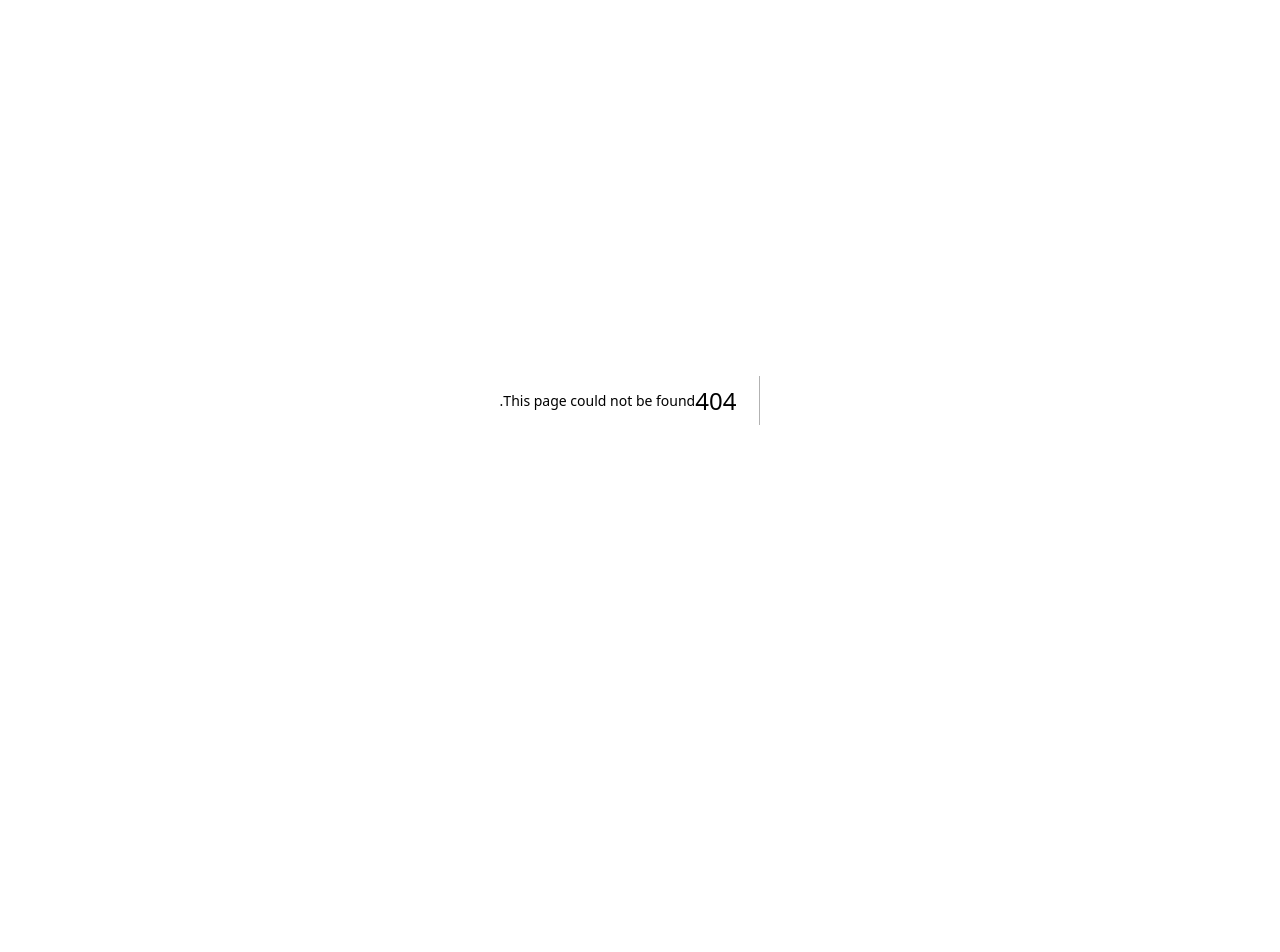
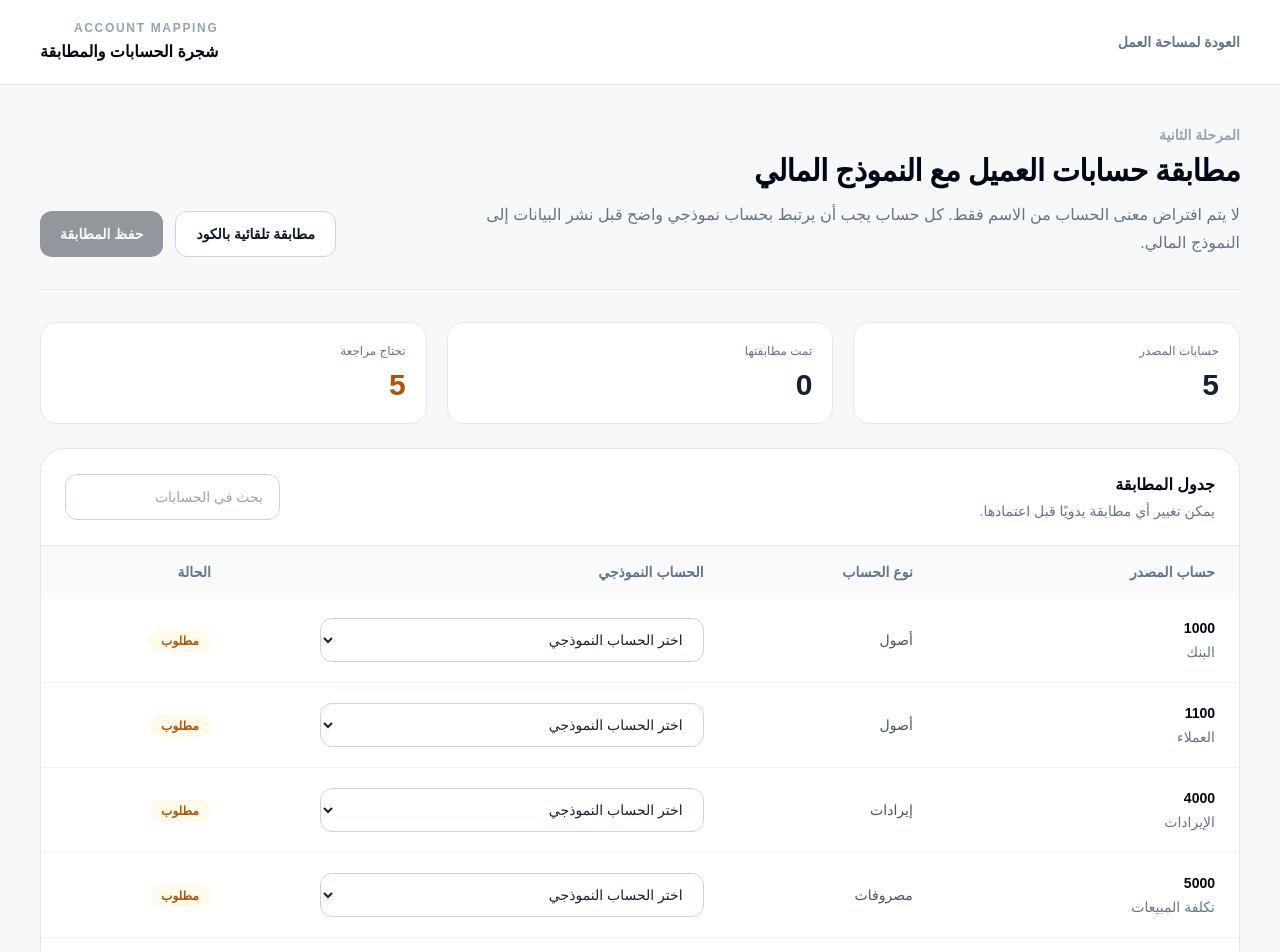
Before and after one commit to khaledhamada1996/FPA-saas-platform, a Next.js app: page /workspace/data/accounts in a window 1280 px wide. Before the commit this address had no page. Shown: the top 952 px of the page. Before the commit the page ends 800 px from the top, so only its background shows below. Built offline with nearby package versions, Linux system fonts and the light colour scheme.

Commit message:
feat: add chart of accounts and mapping preparation screen

```diff
--- /dev/null
+++ b/src/app/workspace/data/accounts/page.tsx
@@ -0,0 +1,121 @@
+"use client";
+
+import { useMemo, useState } from "react";
+
+type Account = {
+  sourceCode: string;
+  sourceName: string;
+  type: string;
+  mappedCode: string;
+  mappedName: string;
+};
+
+const initialAccounts: Account[] = [
+  { sourceCode: "1000", sourceName: "البنك", type: "أصول", mappedCode: "", mappedName: "" },
+  { sourceCode: "1100", sourceName: "العملاء", type: "أصول", mappedCode: "", mappedName: "" },
+  { sourceCode: "4000", sourceName: "الإيرادات", type: "إيرادات", mappedCode: "", mappedName: "" },
+  { sourceCode: "5000", sourceName: "تكلفة المبيعات", type: "مصروفات", mappedCode: "", mappedName: "" },
+  { sourceCode: "6000", sourceName: "المصروفات التشغيلية", type: "مصروفات", mappedCode: "", mappedName: "" },
+];
+
+const targetAccounts = [
+  { code: "1000", name: "النقدية والبنوك", type: "أصول" },
+  { code: "1100", name: "الذمم المدينة", type: "أصول" },
+  { code: "4000", name: "الإيرادات", type: "إيرادات" },
+  { code: "5000", name: "تكلفة المبيعات", type: "مصروفات" },
+  { code: "6000", name: "المصروفات التشغيلية", type: "مصروفات" },
+];
+
+export default function AccountsMappingPage() {
+  const [accounts, setAccounts] = useState(initialAccounts);
+  const [query, setQuery] = useState("");
+  const [saved, setSaved] = useState(false);
+
+  const filtered = useMemo(() => {
+    const q = query.trim().toLowerCase();
+    if (!q) return accounts;
+    return accounts.filter((account) => `${account.sourceCode} ${account.sourceName}`.toLowerCase().includes(q));
+  }, [accounts, query]);
+
+  const mappedCount = accounts.filter((account) => account.mappedCode).length;
+
+  function autoMap() {
+    setAccounts((current) => current.map((account) => {
+      const match = targetAccounts.find((target) => target.code === account.sourceCode);
+      return match ? { ...account, mappedCode: match.code, mappedName: match.name } : account;
+    }));
+    setSaved(false);
+  }
+
+  function clearMapping(index: number) {
+    setAccounts((current) => current.map((account) => account.sourceCode === index.toString() ? account : account));
+  }
+
+  function setMapping(sourceCode: string, value: string) {
+    const target = targetAccounts.find((item) => item.code === value);
+    setAccounts((current) => current.map((account) => account.sourceCode === sourceCode
+      ? { ...account, mappedCode: target?.code ?? "", mappedName: target?.name ?? "" }
+      : account));
+    setSaved(false);
+  }
+
+  return (
+    <main className="min-h-screen bg-[#f7f8fa] text-[#172033]">
+      <header className="border-b border-slate-200 bg-white">
+        <div className="mx-auto flex max-w-[1500px] items-center justify-between px-6 py-5 lg:px-10">
+          <a href="/workspace" className="text-sm font-semibold text-slate-500 hover:text-slate-950">العودة لمساحة العمل</a>
+          <div className="text-right"><p className="text-xs font-bold tracking-[0.14em] text-slate-400">ACCOUNT MAPPING</p><h1 className="mt-1 font-bold text-slate-950">شجرة الحسابات والمطابقة</h1></div>
+        </div>
+      </header>
+
+      <section className="mx-auto max-w-[1500px] px-6 py-10 lg:px-10">
+        <div className="flex flex-col justify-between gap-5 border-b border-slate-200 pb-8 md:flex-row md:items-end">
+          <div>
+            <p className="text-sm font-bold text-slate-400">المرحلة الثانية</p>
+            <h2 className="mt-2 text-3xl font-bold tracking-tight text-slate-950">مطابقة حسابات العميل مع النموذج المالي</h2>
+            <p className="mt-3 max-w-3xl leading-7 text-slate-500">لا يتم افتراض معنى الحساب من الاسم فقط. كل حساب يجب أن يرتبط بحساب نموذجي واضح قبل نشر البيانات إلى النموذج المالي.</p>
+          </div>
+          <div className="flex gap-3">
+            <button type="button" onClick={autoMap} className="rounded-xl border border-slate-300 bg-white px-5 py-3 text-sm font-bold text-slate-900 hover:bg-slate-50">مطابقة تلقائية بالكود</button>
+            <button type="button" onClick={() => setSaved(true)} disabled={mappedCount !== accounts.length} className="rounded-xl bg-slate-950 px-5 py-3 text-sm font-bold text-white disabled:cursor-not-allowed disabled:opacity-40">حفظ المطابقة</button>
+          </div>
+        </div>
+
+        <div className="mt-8 grid gap-5 md:grid-cols-3">
+          <div className="rounded-2xl border border-slate-200 bg-white p-5"><p className="text-xs text-slate-500">حسابات المصدر</p><p className="mt-2 text-3xl font-bold">{accounts.length}</p></div>
+          <div className="rounded-2xl border border-slate-200 bg-white p-5"><p className="text-xs text-slate-500">تمت مطابقتها</p><p className="mt-2 text-3xl font-bold">{mappedCount}</p></div>
+          <div className="rounded-2xl border border-slate-200 bg-white p-5"><p className="text-xs text-slate-500">تحتاج مراجعة</p><p className="mt-2 text-3xl font-bold text-amber-700">{accounts.length - mappedCount}</p></div>
+        </div>
+
+        <section className="mt-6 overflow-hidden rounded-3xl border border-slate-200 bg-white shadow-sm">
+          <div className="flex flex-col gap-4 border-b border-slate-200 p-6 md:flex-row md:items-center md:justify-between">
+            <div><h3 className="font-bold text-slate-950">جدول المطابقة</h3><p className="mt-1 text-sm text-slate-500">يمكن تغيير أي مطابقة يدويًا قبل اعتمادها.</p></div>
+            <input value={query} onChange={(event) => setQuery(event.target.value)} placeholder="بحث في الحسابات" className="rounded-xl border border-slate-300 px-4 py-3 text-sm outline-none focus:border-slate-700" />
+          </div>
+          <div className="overflow-x-auto">
+            <table className="w-full min-w-[850px] text-right text-sm">
+              <thead className="bg-slate-50 text-slate-500"><tr><th className="px-6 py-4 font-semibold">حساب المصدر</th><th className="px-6 py-4 font-semibold">نوع الحساب</th><th className="px-6 py-4 font-semibold">الحساب النموذجي</th><th className="px-6 py-4 font-semibold">الحالة</th></tr></thead>
+              <tbody className="divide-y divide-slate-100">
+                {filtered.map((account) => (
+                  <tr key={account.sourceCode}>
+                    <td className="px-6 py-5"><p className="font-bold text-slate-950">{account.sourceCode}</p><p className="mt-1 text-slate-500">{account.sourceName}</p></td>
+                    <td className="px-6 py-5 text-slate-600">{account.type}</td>
+                    <td className="px-6 py-5">
+                      <select value={account.mappedCode} onChange={(event) => setMapping(account.sourceCode, event.target.value)} className="w-full max-w-sm rounded-xl border border-slate-300 bg-white px-4 py-3 outline-none focus:border-slate-700">
+                        <option value="">اختر الحساب النموذجي</option>
+                        {targetAccounts.map((target) => <option key={target.code} value={target.code}>{target.code} — {target.name}</option>)}
+                      </select>
+                    </td>
+                    <td className="px-6 py-5">{account.mappedCode ? <span className="rounded-full bg-emerald-50 px-3 py-1 text-xs font-bold text-emerald-700">مطابق</span> : <span className="rounded-full bg-amber-50 px-3 py-1 text-xs font-bold text-amber-700">مطلوب</span>}</td>
+                  </tr>
+                ))}
+              </tbody>
+            </table>
+          </div>
+        </section>
+
+        {saved && <div className="mt-5 rounded-2xl border border-emerald-200 bg-emerald-50 p-5 text-sm font-semibold text-emerald-800">تمت مراجعة المطابقة محليًا. لن يتم نشر البيانات المالية حتى تكتمل طبقة الحفظ الآمن والتحقق النهائي.</div>}
+      </section>
+    </main>
+  );
+}
```
